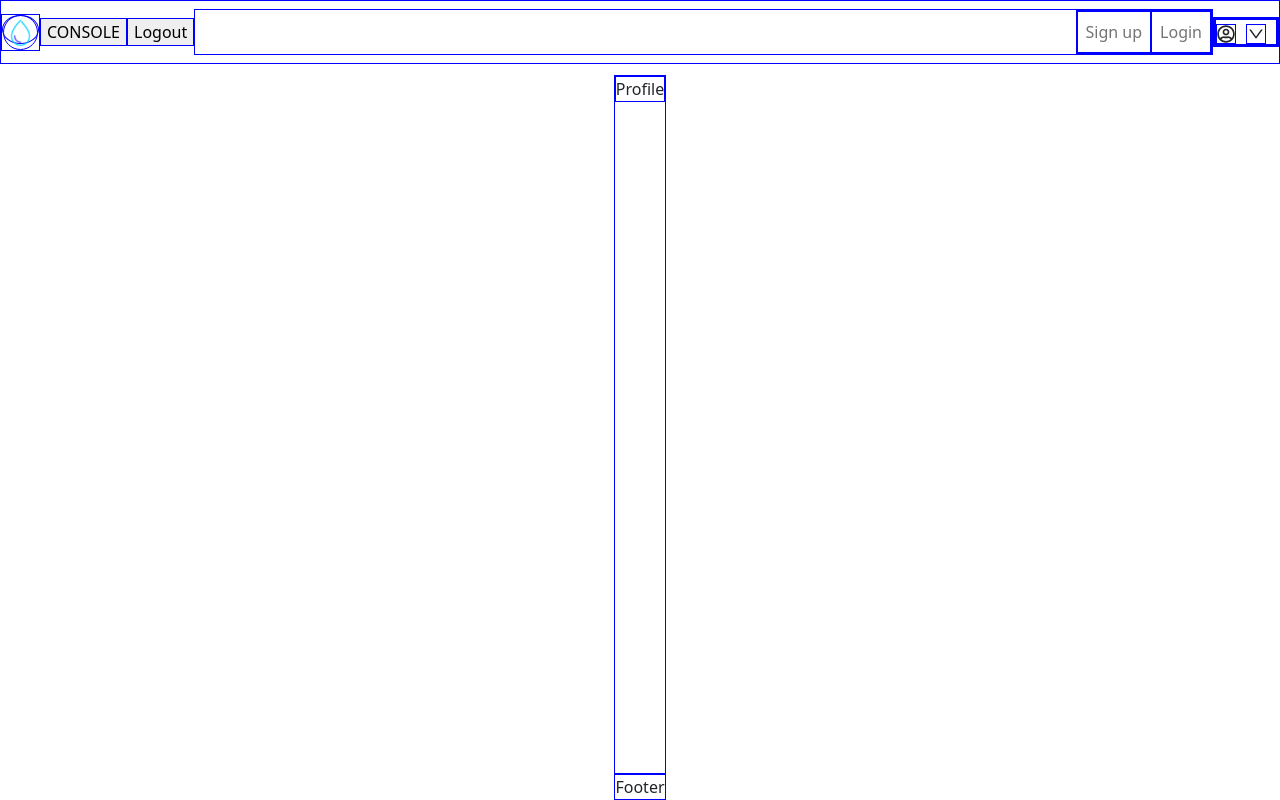
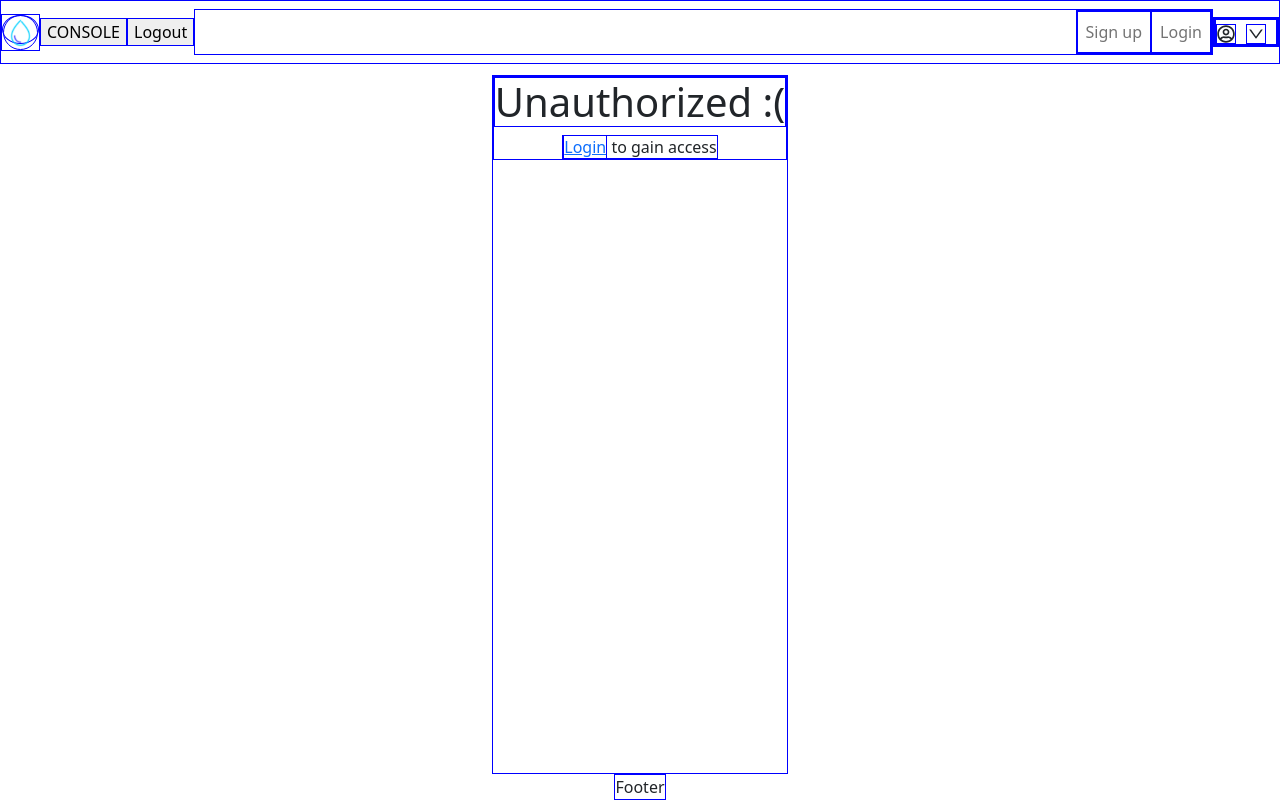
Before and after one commit to Brandon-Alvarez-03/Daily-Drip, a React (Create React App) app in the folder client/: page / in a window 1280 px wide. Built offline with nearby package versions, Linux system fonts and the light colour scheme.

Commit message:
protect dashboard

```diff
--- /dev/null
+++ b/client/src/screens/DashBoard.jsx
@@ -0,0 +1,9 @@
+import React from 'react'
+
+function DashBoard() {
+  return (
+    <div>DashBoard</div>
+  )
+}
+
+export default DashBoard
--- a/client/src/screens/Main.jsx
+++ b/client/src/screens/Main.jsx
@@ -1,16 +1,19 @@
 import React from "react";
-import {Routes, Route} from "react-router-dom";
-import Profile from "./Profile.jsx";
+import { Routes, Route } from "react-router-dom";
+import DashBoard from "./DashBoard.jsx";
 import Login from "./Login.jsx";
 import Signup from "./Signup.jsx";
 import Tracker from "./Tracker.jsx";
 import Newsletter from "./Newsletter.jsx";
+import ProtectedRoute from '../services/protectedRoute'
 
 function Main() {
   return (
     <div className="main">
       <Routes>
-        <Route path="/" element={<Profile />} />
+        <Route element={<ProtectedRoute />}>
+          <Route path="/" element={<DashBoard />} />
+        </Route>
         <Route path="/login" element={<Login />} />
         <Route path="/signup" element={<Signup />} />
         <Route path="/tracker" element={<Tracker />} />
--- a/client/src/screens/Profile.jsx
+++ /dev/null
@@ -1,9 +0,0 @@
-import React from 'react'
-
-function Profile() {
-  return (
-    <div>Profile</div>
-  )
-}
-
-export default Profile
```
